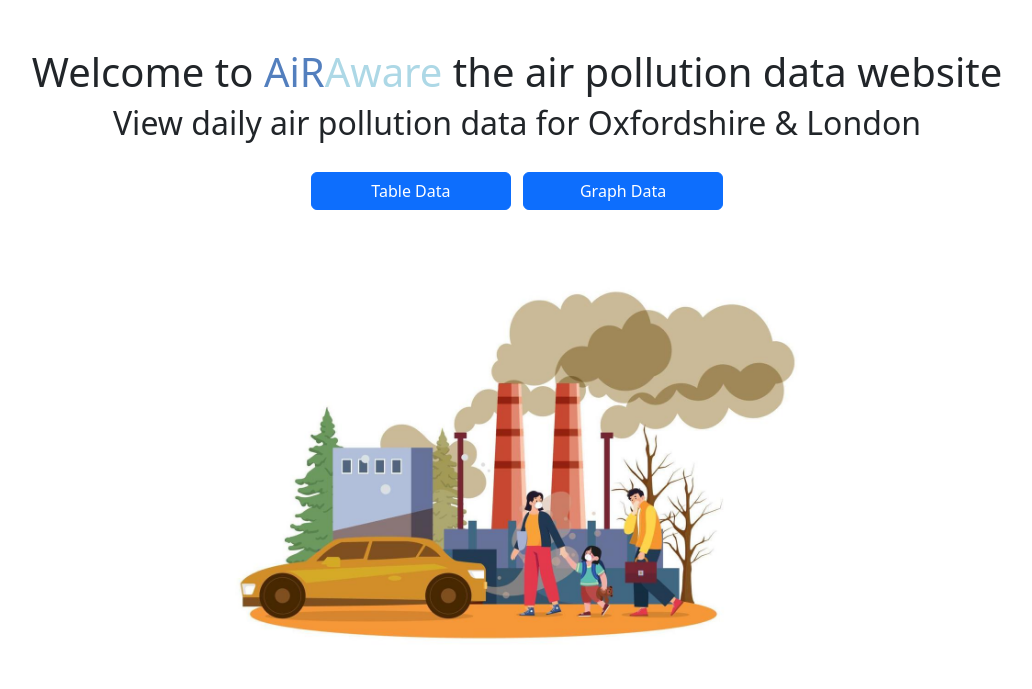
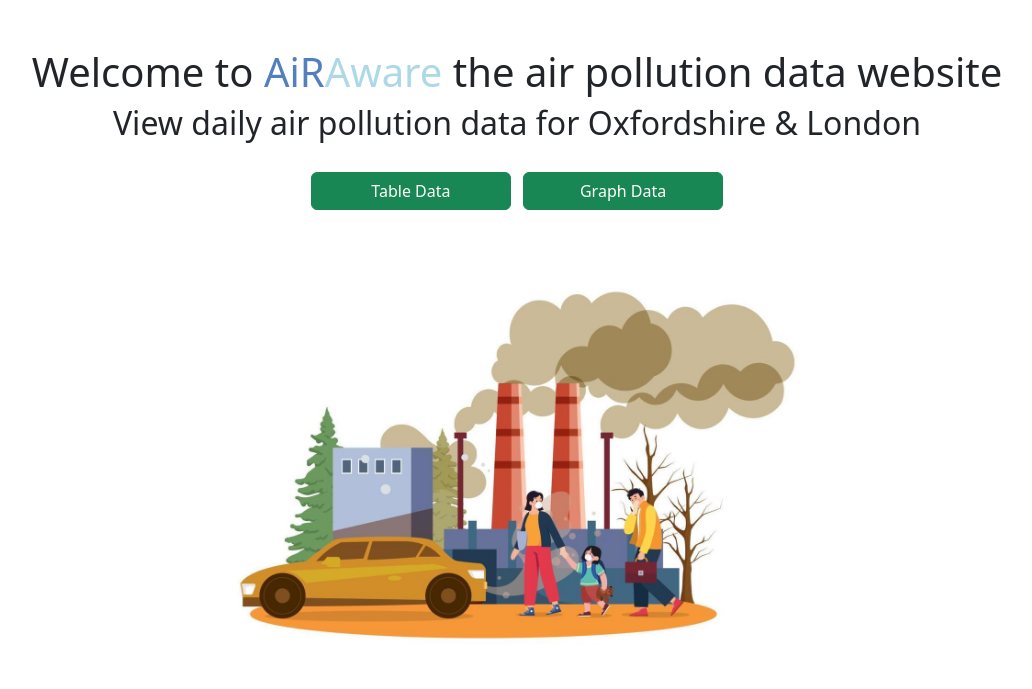
Before and after one commit to JTN-Kendal/airaware-cs50-project, a Flask app: page / in a window 1280 px wide. Shown: the part 76-765 px from the top of the page, without its empty margins (123-1155 px from the left). Run offline with Flask 3, Linux system fonts and the light colour scheme.

Commit message:
Updated html for the table and graph page selecton buttons - made them work and colour to green

```diff
--- a/app.py
+++ b/app.py
@@ -88,7 +88,6 @@ def explore():
     selected_sub_location = None
     selected_pollutant = None
     location_data = "Oxford"
-    selected_num_records = None
 
     if request.method == "GET":
         # drop-down selection options
@@ -118,7 +117,6 @@ def explore():
                                                 )
 
         # Set a variable to contain the location that is selected - Oxford or London
-        location_data = ""
         try:
             location_data = request.args.get("location-data-selection").title()
         except Exception as e:
@@ -134,7 +132,6 @@ def explore():
                            selected_main_location=selected_main_location,
                            selected_sub_location=selected_sub_location,
                            selected_pollutant=selected_pollutant,
-                           # selected_num_records=selected_num_records,
                            )
 
 
--- a/templates/index.html
+++ b/templates/index.html
@@ -8,27 +8,19 @@ Explore Data
     <h1>Welcome to <span style="color: #537fbe;">AiR</span><span style="color: #add8e6;">Aware</span> the air pollution data website</h1>
     <h2>View daily air pollution data for Oxfordshire & London</h2>
 
-    <!--  Tables vs graph data buttons  -->
-    <div class="mb-4">
-        <form action="/explore" method="get" style="margin-top: 30px; margin-bottom: 30px">
-            <button class="btn btn-primary me-2"
-                    name="location-data-selection"
-                    value="table-data"
-                    aria-label="Select location"
-                    type="submit"
-                    style="width: auto; min-width: 200px">
-                    Table Data
-            </button>
-            <button class="btn btn-primary"
-                    name="location-data-selection"
-                    value="graph-data"
-                    aria-label="Select location"
-                    type="submit"
-                    style="width: auto; min-width: 200px">
-                    Graph Data
-            </button>
-        </form>
-    </div>
+    <!--  Tables vs graph page buttons  -->
+        <div style="margin-top: 30px; margin-bottom: 30px">
+            <a href="{{ url_for('explore') }}"
+               class="btn btn-success me-2"
+               style="width: auto; min-width: 200px">
+                Table Data
+            </a>
+            <a href="{{ url_for ('graphs') }}"
+               class="btn btn-success"
+               style="width: auto; min-width: 200px">
+                Graph Data
+            </a>
+        </div>
 
     <!--    Image-->
     <div>
```
Also changed, not shown: README.md.
